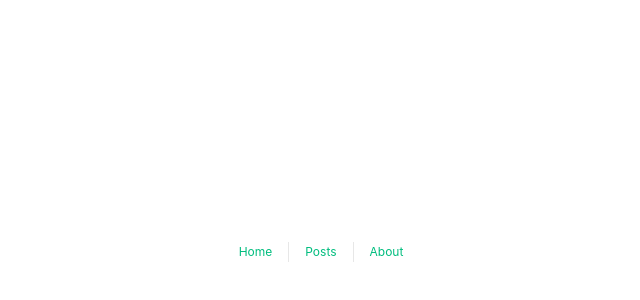
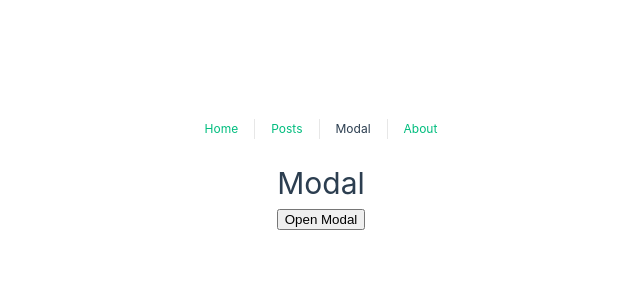
Before and after one commit to javiergranados/vue-composition-api-course, a Vue app: page /modal in a window 1280 px wide. Before the commit this address had no page. Shown: the part 164-464 px from the top of the page, without its empty margins (319-959 px from the left). Built offline with nearby package versions, Linux system fonts and the light colour scheme.

Commit message:
Create modal view and use the teleport to show a modal

```diff
--- a/src/App.vue
+++ b/src/App.vue
@@ -2,6 +2,7 @@
   <nav>
     <RouterLink to="/">Home</RouterLink>
     <RouterLink to="/post-list">Posts</RouterLink>
+    <RouterLink to="/modal">Modal</RouterLink>
     <RouterLink to="/about">About</RouterLink>
   </nav>
   <RouterView />
--- a/src/router/index.js
+++ b/src/router/index.js
@@ -1,6 +1,7 @@
 import { createRouter, createWebHistory } from 'vue-router'
 import HomeView from '../views/HomeView.vue'
 import PostListView from '../views/PostListView.vue'
+import ModalView from '../views/ModalView.vue'
 
 const router = createRouter({
   history: createWebHistory(import.meta.env.BASE_URL),
@@ -24,6 +25,11 @@ const router = createRouter({
       component: PostListView
     },
     {
+      path: '/modal',
+      name: 'modal',
+      component: ModalView
+    },
+    {
       path: '/post-list/:id',
       name: 'post',
       component: () => import('../views/PostDetails.vue')
--- /dev/null
+++ b/src/views/ModalView.vue
@@ -0,0 +1,54 @@
+<script setup>
+import { ref } from 'vue'
+
+const showModal = ref(false)
+</script>
+
+<template>
+  <div class="modalView">
+    <h1>Modal</h1>
+    <button class="openButton" @click="showModal = true">Open Modal</button>
+    <Teleport to="body">
+      <div class="modal" v-if="showModal">
+        <h1>Modal Title</h1>
+        <p>
+          Lorem ipsum dolor sit amet consectetur adipisicing elit. Nisi voluptates beatae eveniet
+          doloremque placeat sint corrupti a, adipisci cupiditate praesentium. Animi aliquid illum
+          adipisci dolorem recusandae doloremque, atque maiores tenetur.
+        </p>
+        <button @click="showModal = false">Close</button>
+      </div>
+    </Teleport>
+  </div>
+</template>
+
+<style scoped>
+.modalView {
+  text-align: center;
+  padding: 20px;
+}
+.openButton {
+  margin-bottom: 135px;
+}
+.modal {
+  background-color: beige;
+  padding: 10px;
+  position: fixed;
+  top: 20%;
+  left: 50%;
+  transform: translate(-50%, -50%);
+  border-radius: 10px;
+  box-shadow: 0 0 10px rgba(0, 0, 0, 0.5);
+  width: 100%;
+  height: 100%;
+  max-width: 400px;
+  max-height: 300px;
+}
+.modal h1,
+.modal p {
+  text-align: left;
+}
+.modal button {
+  margin-top: 80px;
+}
+</style>
```
